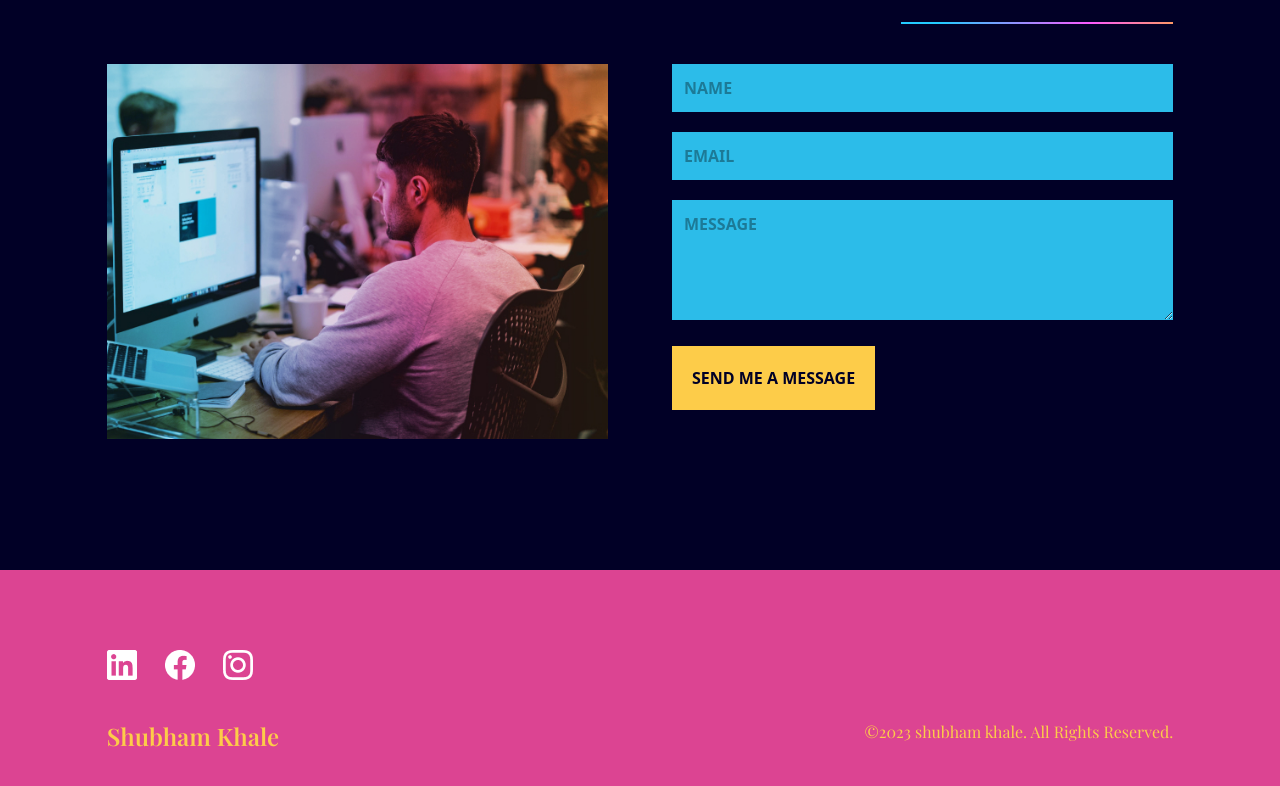
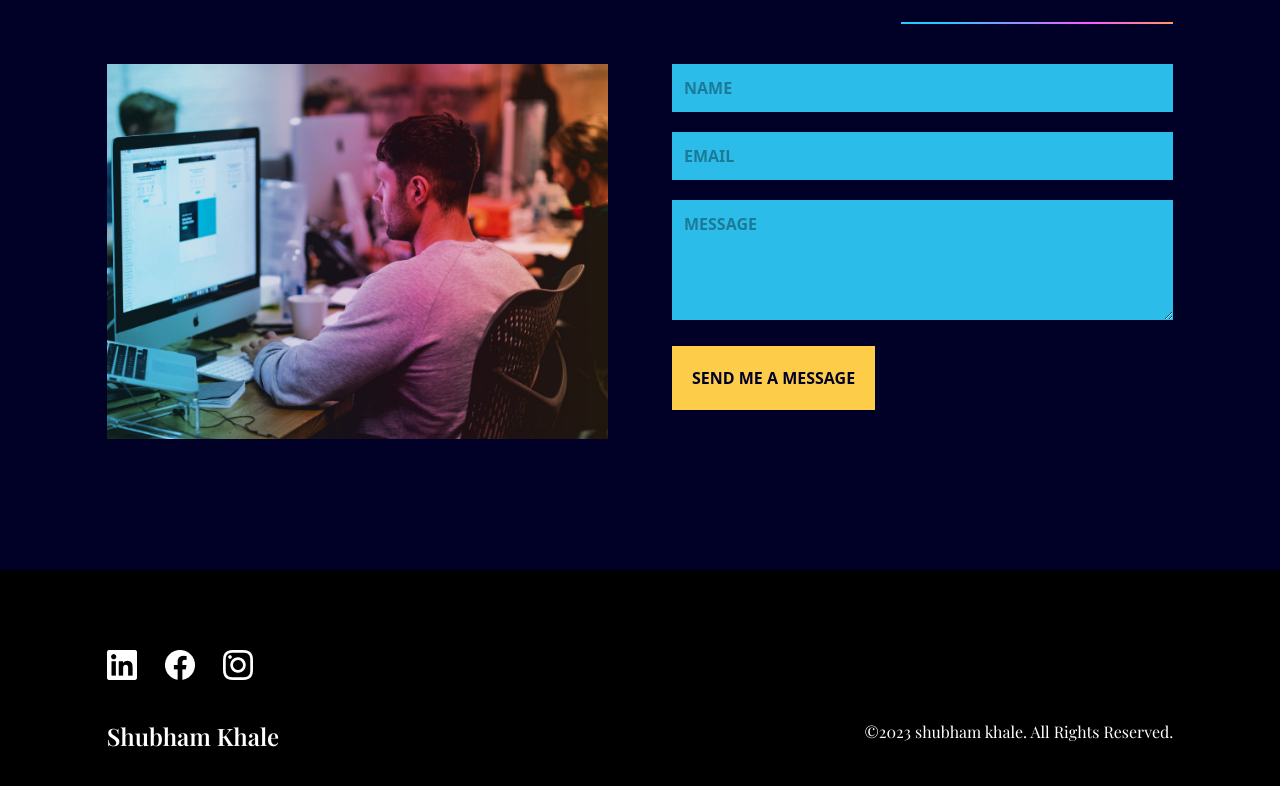
Before and after one commit to ShubhamKhale/react-portfolio, a React (Create React App) app: page / in a window 1280 px wide. Shown: the part 3525-4311 px from the top of the page. Built offline with nearby package versions, Linux system fonts and the light colour scheme.

Commit message:
changed background color of footer

```diff
--- a/src/scenes/Contact.jsx
+++ b/src/scenes/Contact.jsx
@@ -18,6 +18,7 @@ const Contact = () => {
   };
 
   return (
+
     <section id="contact" className="contact py-48">
       {/* HEADINGS */}
       <motion.div
--- a/src/scenes/Footer.jsx
+++ b/src/scenes/Footer.jsx
@@ -2,14 +2,14 @@ import SocialMediaIcons from "../components/SocialMediaIcons";
 
 const Footer = () => {
   return (
-    <footer className="h-64 bg-red pt-10">
+    <footer className="h-64 bg-black pt-10">
       <div className="w-10/12 mx-auto">
         <SocialMediaIcons />
         <div className="md:flex justify-center md:justify-between text-center ">
-          <p className="font-playfair font-semibold text-2xl text-yellow">
+          <p className="font-playfair font-semibold text-2xl text-white">
             Shubham Khale
           </p>
-          <p className="font-playfair text-md text-yellow">
+          <p className="font-playfair text-md text-white">
             ©2023 shubham khale. All Rights Reserved.
           </p>
         </div>
--- a/src/scenes/Landing.jsx
+++ b/src/scenes/Landing.jsx
@@ -9,7 +9,6 @@ const Landing = ({ setSelectedPage }) => {
       id="home"
       className="md:flex md:justify-between md:items-center gap-16 md:h-full py-10"
     >
-      {/* IMAGE SECTION */}
       <div className="basis-3/5 z-10 mt-16 md:mt-32 flex justify-center md:order-2">
 
           <img
@@ -20,9 +19,7 @@ const Landing = ({ setSelectedPage }) => {
 
       </div>
 
-      {/* MAIN TEXT */}
       <div className="z-30 basis-2/5 mt-12 md:mt-32">
-        {/* HEADINGS */}
         <motion.div
           initial="hidden"
           whileInView="visible"
@@ -48,7 +45,6 @@ const Landing = ({ setSelectedPage }) => {
           </p>
         </motion.div>
 
-        {/* CALL TO ACTIONS */}
         <motion.div
           className="flex mt-5 justify-center md:justify-start"
           initial="hidden"
```
